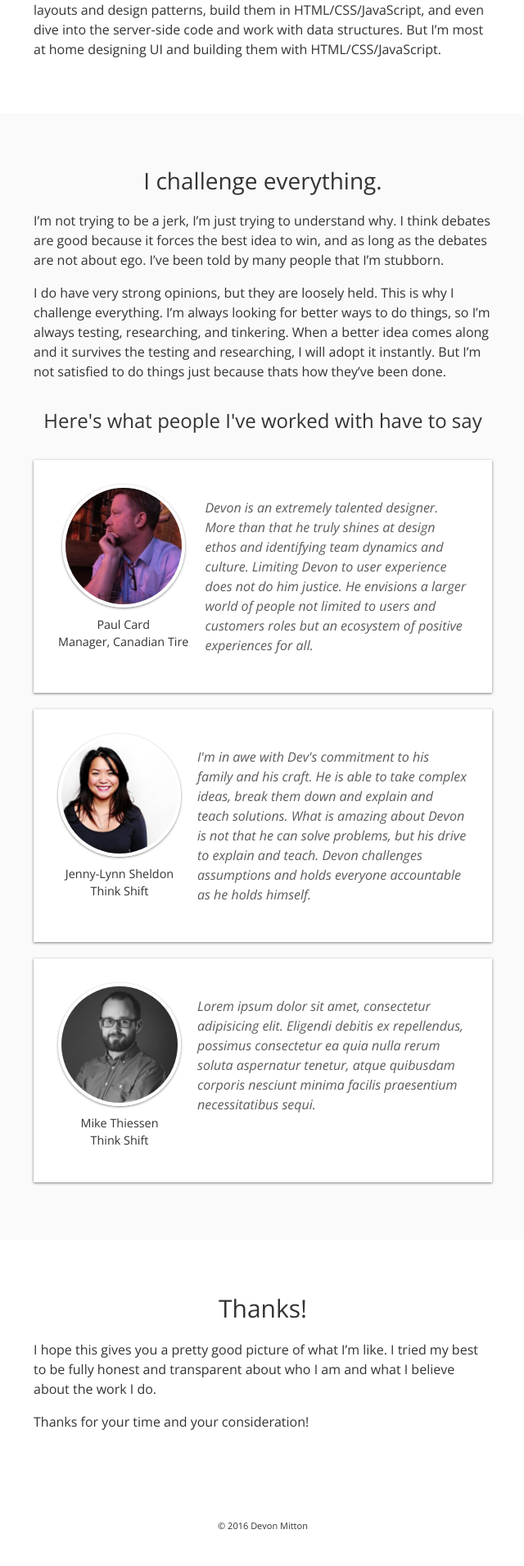
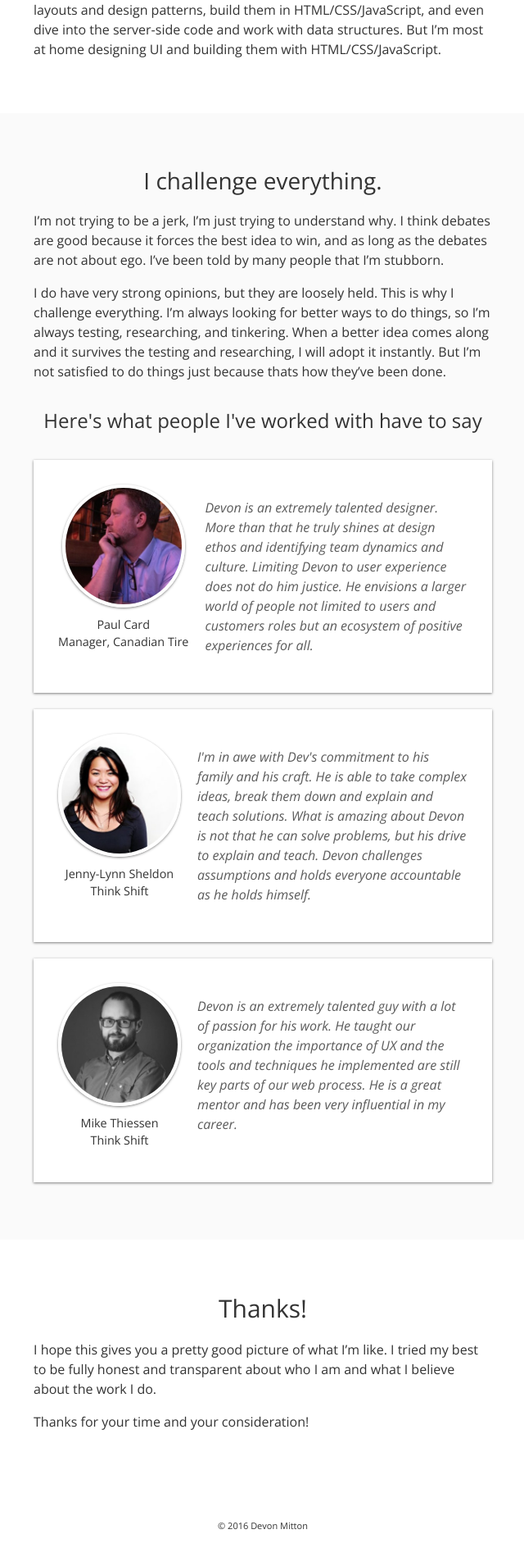
Before and after one commit to devonmitton/devonmitton.github.io, a Jekyll site: the page built from hello-bold.html, in a window 1280 px wide. Shown: the part 2364-4274 px from the top of the page at 82% size, without its empty margins (319-959 px from the left). Built offline with Jekyll 4.4.1, drawn with Linux system fonts in a browser that asks for light colours.

Commit message:
adding some developer notes

```diff
--- a/_build/sitemap.xml
+++ b/_build/sitemap.xml
@@ -2,7 +2,7 @@
 <urlset xmlns:xsi="http://www.w3.org/2001/XMLSchema-instance" xsi:schemaLocation="http://www.sitemaps.org/schemas/sitemap/0.9 http://www.sitemaps.org/schemas/sitemap/0.9/sitemap.xsd" xmlns="http://www.sitemaps.org/schemas/sitemap/0.9">
   <url>
     <loc>http://devonmitton.com/</loc>
-    <lastmod>2016-02-27T01:14:16-06:00</lastmod>
+    <lastmod>2016-02-27T14:33:14-06:00</lastmod>
     <changefreq>daily</changefreq>
     <priority>1.0</priority>
   </url>
--- a/assets/stylesheets/_lib/bedrock/modules/_containers.scss
+++ b/assets/stylesheets/_lib/bedrock/modules/_containers.scss
@@ -18,12 +18,7 @@
 
 .container {
   @extend .content;
-  max-width: $container-max-width;
+  max-width: 600px;
   padding: 0 20px;
   margin: 0 auto;
-
-  &.half {
-    max-width: $container-max-width/2;
-    width: auto; // becuase grid uses 'half'
-  }
 }
--- a/assets/stylesheets/bold.scss
+++ b/assets/stylesheets/bold.scss
@@ -50,6 +50,10 @@
 @import "bedrock/systems/grid";
 @import "bedrock/systems/navigation";
 
+section {
+  padding: 50px 20px;
+}
+
 .greetings {
   text-align: center;
   background: $brand-primary;
@@ -76,7 +80,6 @@
 
 .introduction {
   text-align: center;
-  padding: 50px 20px;
 }
 
 .professional-links {
@@ -93,7 +96,6 @@
 }
 
 .personal, .working-with-me {
-  padding: 50px 20px;
   background: #fafafa;
 
   .grid img {
@@ -114,10 +116,6 @@
       padding: 10px;
     }
   }
-}
-
-.professional, .thanks {
-  padding: 50px 20px;
 }
 
 .design-aspects {
--- a/hello-bold.html
+++ b/hello-bold.html
@@ -7,9 +7,36 @@
 
   <!--
 
-  Oh, hello there.
+  Oh, hello there. Glad you dropped in :)
 
-  Glad you dropped in.
+  My guess is that you're looking for some technical details.
+
+  The Platform:
+  =============
+  It's powered by Jekyll on Github Pages. If you want to peek at the source code
+  for everything, you can see the public repo here:
+
+  https://github.com/devonmitton/devonmitton.github.io
+
+  You will notice that you are not the only company that I've built a page like
+  this for, so I'll be upfront about the whole thing: I'm looking for a job, and
+  I'm applying at multiple locations.
+
+  While the information about me doesn't change between these pages, I did try
+  to make the design and introduction content unique and special for you.
+
+  The Styles:
+  ===========
+  I'm not using Bootstrap or anything for the styles. Instead I'm using my own
+  homebrewed SASS framework which I call "bedrock".
+
+  https://github.com/devonmitton/bedrock
+
+  It's pretty minimal, and I've refined it over the past three years of using it.
+  It originally started as a rapid prototype SASS framework (like bootstrap) when
+  I was working at Think Shift: https://github.com/wearethinkshift/source
+
+  Thanks for taking a look around :)
 
   -->
 
@@ -32,7 +59,7 @@
   </section>
 
   <section class="introduction">
-    <div class="container half">
+    <div class="container">
 
       <figure class="me"><img src="/assets/images/devonmitton.svg" alt="It's-a me, Devo!" /></figure>
 
@@ -59,7 +86,7 @@
   </section>
 
   <section class="personal grid">
-    <div class="container half">
+    <div class="container">
       <h1 class="h3 ta-center">My family gets my first and best.</h1>
       <p>I love what I do, and I sometimes do it as a hobby. I will always meet deadlines and sometimes I will work extra to ensure that I will. But work is not the center of my life, it’s how I make a living.</p>
       <p>Sometimes kids are sick, or they need picking up or dropping off somewhere. I need the flexibility to serve my family, and I will be flexible to ensure the work is done.</p>
@@ -105,7 +132,7 @@
           <span class="media-description">How it affects</span>
         </li>
       </ul>
-    <div class="container half">
+    <div class="container">
       <p>I started out as a web designer. Then I learned back-end programming and discovered that the product is better when “how it looks” meshes with “how it works”. It creates a “how it feels”, that isn’t clunky or disjointed.</p>
       <p>So I’ve started to take on a wholistic view of design that starts by thinking of the outcomes, and working backwards from there.</p>
       <p>A user’s experience is every point of interaction a person has with an organization, their products or services, which impacts how they think and feel about that organization. A user experience designer is responsible for creating an environment where the best and most delightful interactions can happen.</p>
@@ -114,7 +141,7 @@
   </section>
 
   <section class="working-with-me">
-    <div class="container half">
+    <div class="container">
       <h1 class="h3 ta-center">I challenge everything.</h1>
       <p>I’m not trying to be a jerk, I’m just trying to understand why. I think debates are good because it forces the best idea to win, and as long as the debates are not about ego. I’ve been told by many people that I’m stubborn.</p>
       <p>I do have very strong opinions, but they are loosely held. This is why I challenge everything. I’m always looking for better ways to do things, so I’m always testing, researching, and tinkering. When a better idea comes along and it survives the testing and researching, I will adopt it instantly. But I’m not satisfied to do things just because thats how they’ve been done.</p>
@@ -150,14 +177,14 @@
           <span>Think Shift</span>
         </div>
         <blockquote class="media-description">
-          <p>Lorem ipsum dolor sit amet, consectetur adipisicing elit. Eligendi debitis ex repellendus, possimus consectetur ea quia nulla rerum soluta aspernatur tenetur, atque quibusdam corporis nesciunt minima facilis praesentium necessitatibus sequi.</p>
+          <p>Devon is an extremely talented guy with a lot of passion for his work. He taught our organization the importance of UX and the  tools and techniques he implemented are still key parts of our web process. He is a great mentor and has been very influential in my career.</p>
         </blockquote>
       </div>
     </div>
   </section>
 
   <section class="thanks">
-    <div class="container half">
+    <div class="container">
       <h1 class="h2 ta-center">Thanks!</h1>
       <p>I hope this gives you a pretty good picture of what I’m like. I tried my best to be fully honest and transparent about who I am and what I believe about the work I do.</p>
       <p>Thanks for your time and your consideration!</p>
```
Also changed, not shown: _build/hello-bold/index.html (+35 -8 lines), _build/assets/stylesheets/bold.css.
